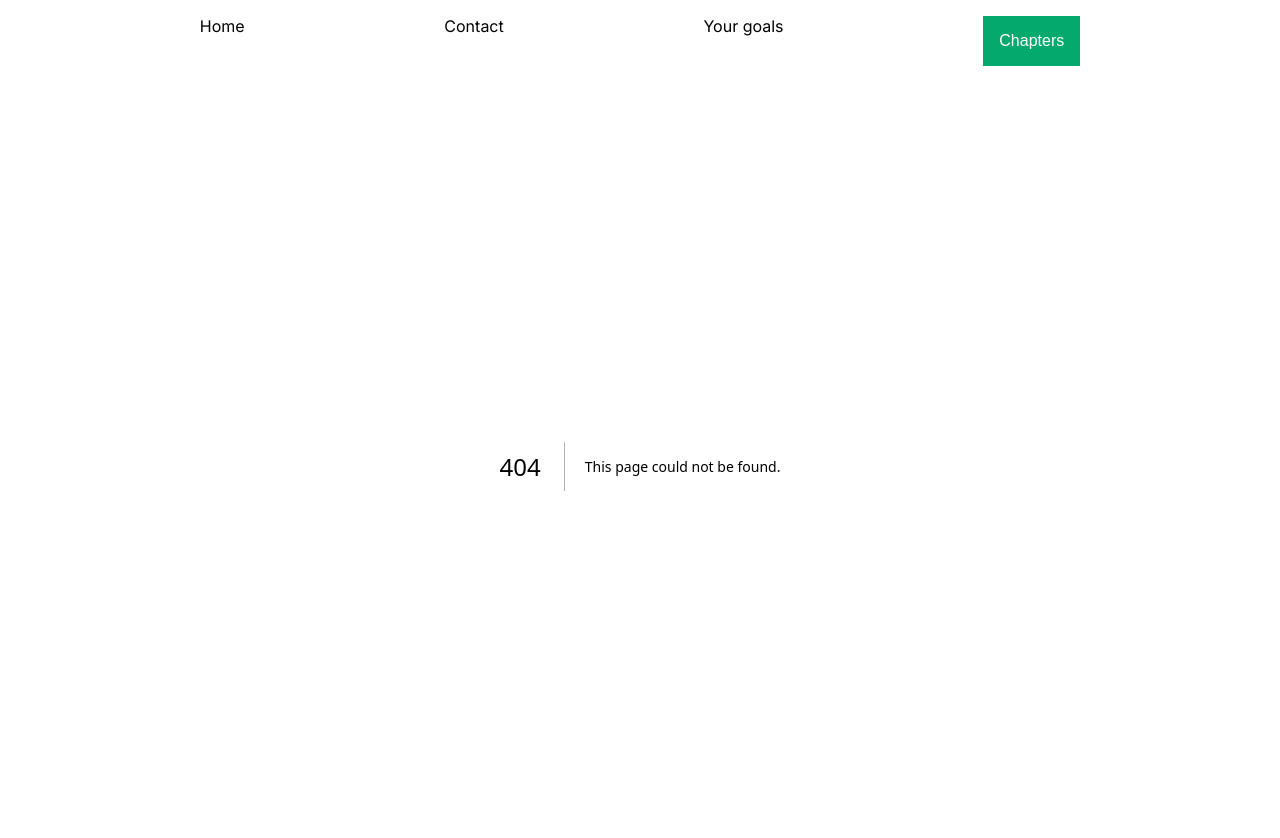
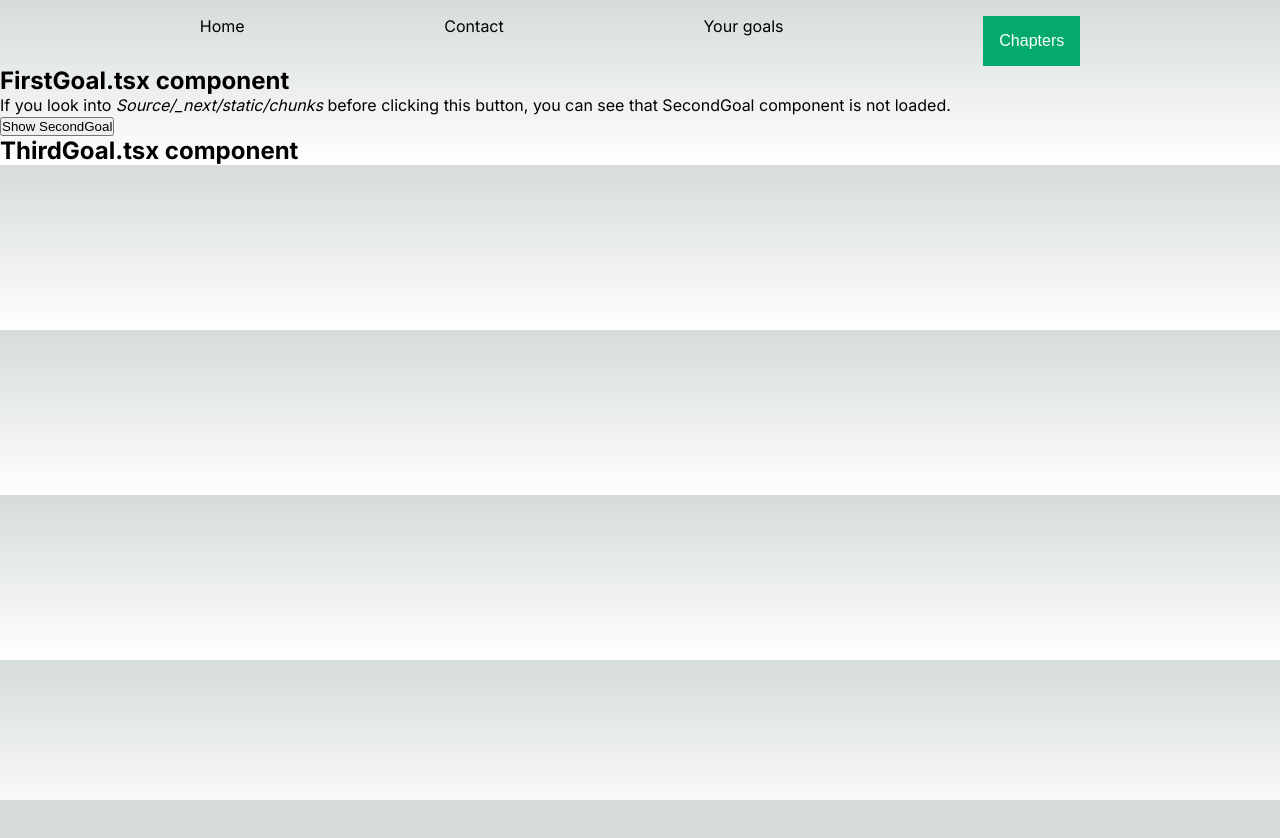
Before and after one commit to gabrieltira94/nextjs, a Next.js app: page /lazy-loading in a window 1280 px wide. Before the commit this address had no page. Shown: the top 838 px of the page. After the commit the page ends 800 px from the top, so only its background shows below. Built offline with nearby package versions, Linux system fonts and the light colour scheme.

Commit message:
Added lazy-loading topic

```diff
--- /dev/null
+++ b/app/lazy-loading/components/FirstGoal.tsx
@@ -0,0 +1,5 @@
+export default function FirstGoal() {
+  return <div>
+    <h2>FirstGoal.tsx component</h2>
+  </div>;
+}
--- /dev/null
+++ b/app/lazy-loading/components/SecondGoal.tsx
@@ -0,0 +1,5 @@
+export default function SecondGoal() {
+  return <div>
+    <h2>SecondGoal.tsx component</h2>
+  </div>;
+}
--- /dev/null
+++ b/app/lazy-loading/components/ThirdGoal.tsx
@@ -0,0 +1,5 @@
+export default function ThirdGoal() {
+  return <div>
+    <h2>ThirdGoal.tsx component</h2>
+  </div>;
+}
--- /dev/null
+++ b/app/lazy-loading/page.tsx
@@ -0,0 +1,23 @@
+'use client';
+
+const FirstGoal = dynamic(() => import('./components/FirstGoal'));
+const SecondGoal = dynamic(() => import('./components/SecondGoal'), { loading: () => <div>Loading SecondGoal.tsx module</div> });
+const ThirdGoal = dynamic(() => import('./components/ThirdGoal'));
+
+import dynamic from "next/dynamic";
+import { useState } from "react";
+
+export default function Page() {
+  const [showSecondGoal, setShowSecondGoal] = useState<boolean>(false);
+
+  return <div>
+    <FirstGoal />
+
+    {showSecondGoal && <SecondGoal />}
+    <p>If you look into <em>Source/_next/static/chunks</em> before clicking this button, you can see that SecondGoal component is not loaded.</p>
+    <button onClick={() => setShowSecondGoal(!showSecondGoal)}>Show SecondGoal</button>
+
+    <ThirdGoal />
+  </div>;
+
+}
```
